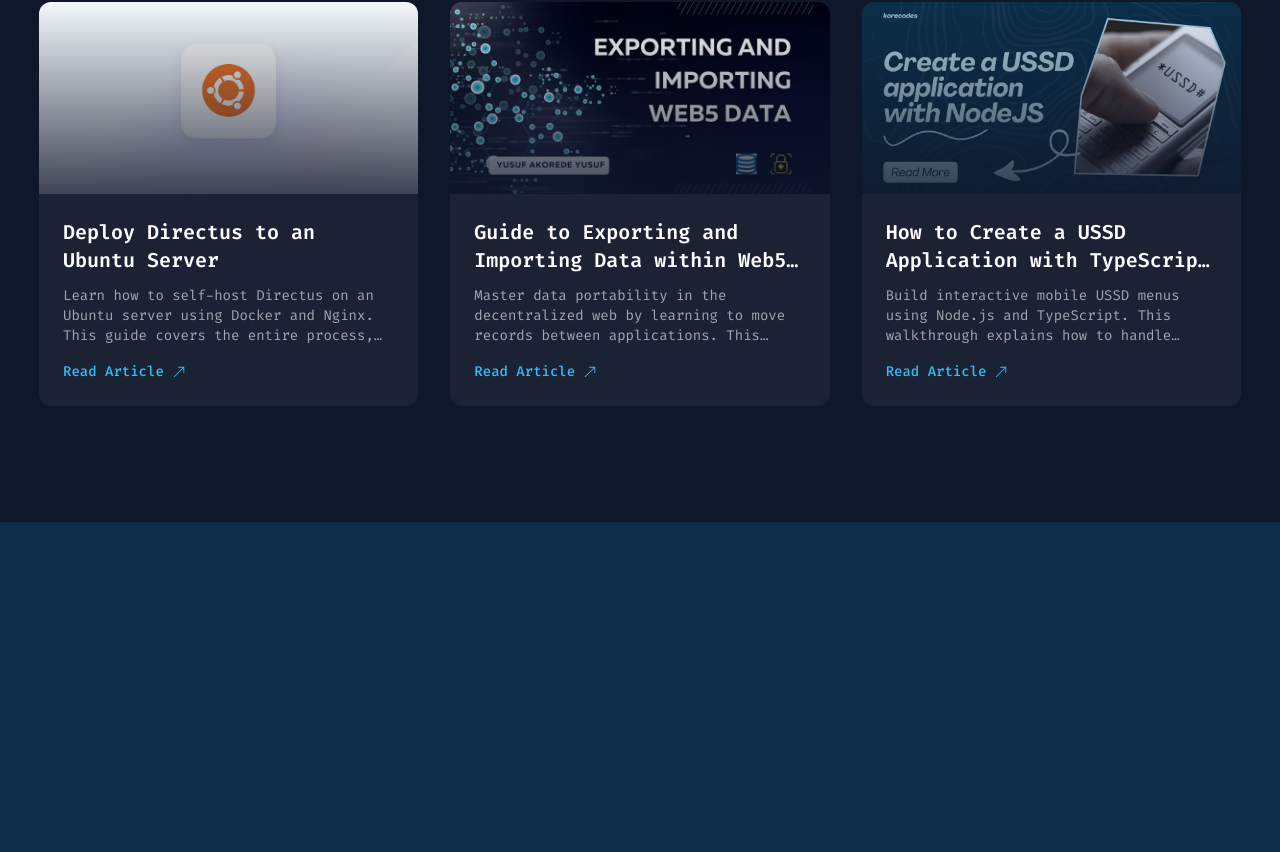
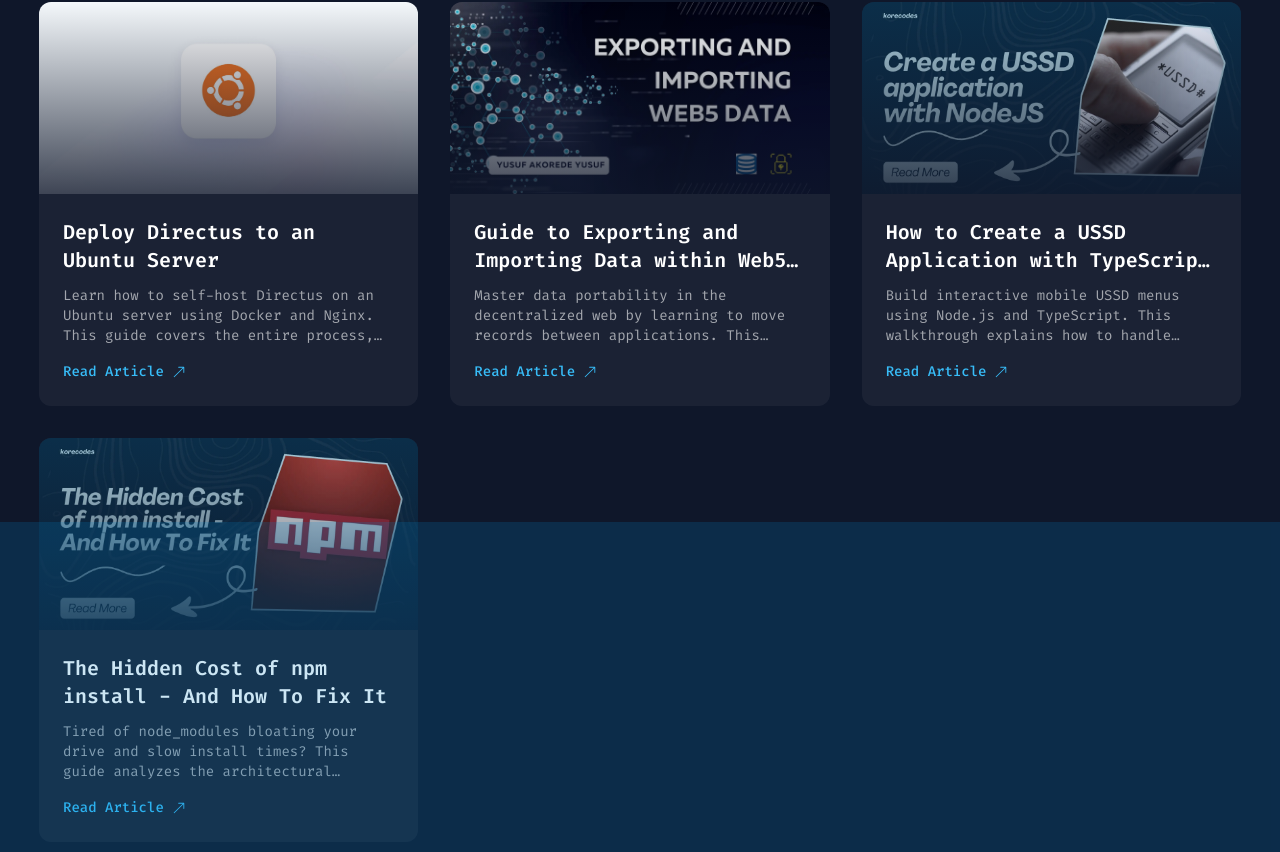
Before and after one commit to koredeycode/korecodes, a Next.js app: page /blogs in a window 1280 px wide. Shown: the part 278-1130 px from the top of the page. Before the commit the page ends 800 px from the top, so only its background shows below. Built offline with nearby package versions, Linux system fonts and the light colour scheme.

Commit message:
feat: add new blog entry

```diff
--- a/constants/index.ts
+++ b/constants/index.ts
@@ -121,6 +121,13 @@
     url: "https://koredeycode.hashnode.dev/how-to-create-a-ussd-application-with-typescript-and-nodejs",
     image: "/assets/blogs/ussd.webp",
   },
+  {
+    title: "The Hidden Cost of npm install - And How To Fix It",
+    description:
+      "Tired of node_modules bloating your drive and slow install times? This guide analyzes the architectural limitations of npm and compares two superior alternatives: pnpm for maximum disk efficiency and Bun for blazing-fast performance. Learn how to migrate your projects and choose the right tool for your workflow.",
+    url: "https://koredeycode.hashnode.dev/the-hidden-cost-of-npm-install-and-how-to-fix-it",
+    image: "/assets/blogs/npm.webp",
+  },
 ];
 
 export const about = {
```
Also changed, not shown: public/assets/blogs/npm.webp (added).
